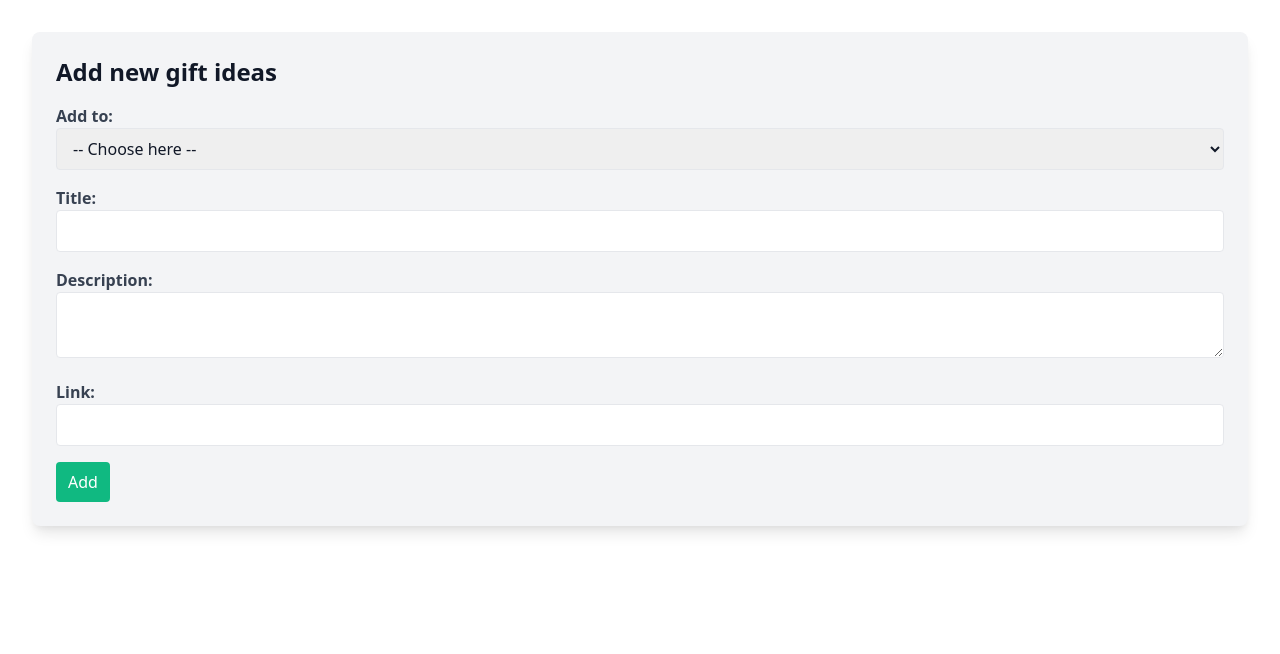
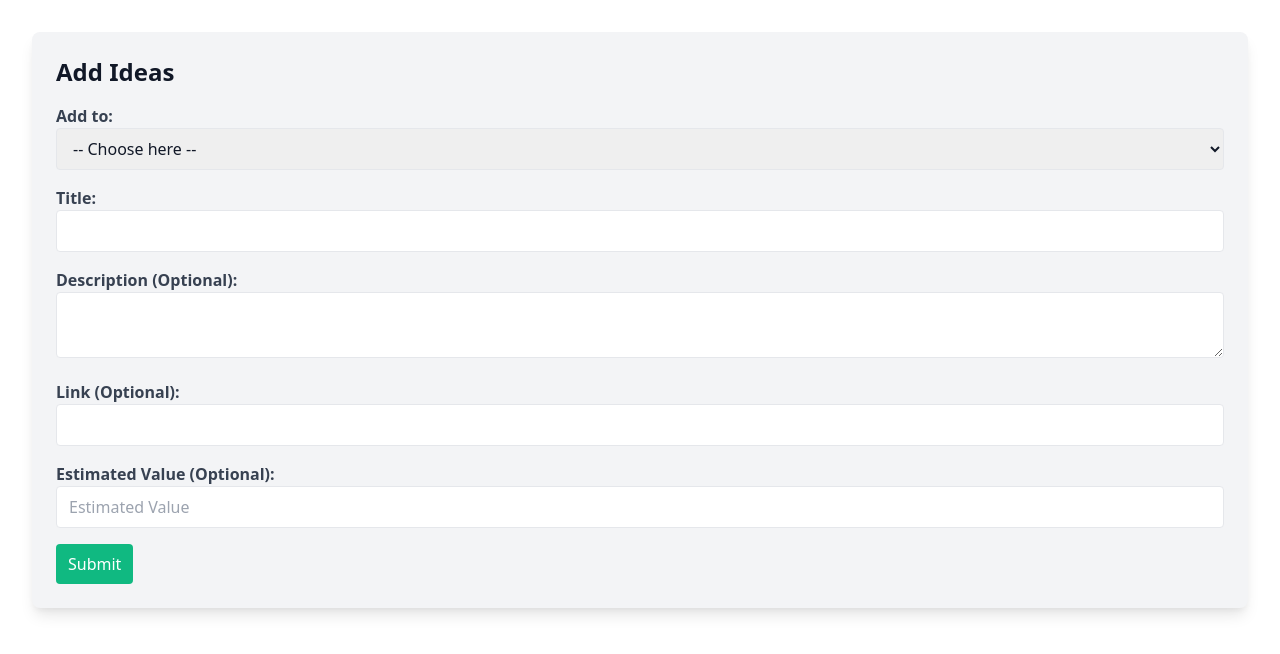
Before and after one commit to icbestCA/dockergiftmanager, a Flask app: page /add2/ in a window 1280 px wide. Shown: the part 80-734 px from the top of the page. Run offline with Flask 3, Linux system fonts and the light colour scheme; the visitor is signed in with stand-in values (Sample User, id 1).

Commit message:
added suggestion value

```diff
--- a/app.py
+++ b/app.py
@@ -213,6 +213,7 @@ def add2():
         name = request.form['name']
         description = request.form.get('description', '')
         link = request.form.get('link', '')
+        value = request.form.get('value', None)  # Optional field
 
         # You can customize how you retrieve the currently logged-in user here
         # For example, if you're storing the username in the session:
@@ -229,6 +230,7 @@ def add2():
             'gift_name': name,
             'description': description,
             'link': link,
+            'value': value,
             'added_by': added_by,  # Track who added the idea
             'bought_by': None  # Initialize as not bought
         }
@@ -267,6 +269,7 @@ def add_idea(selected_user_id):
         name = request.form['name']
         description = request.form.get('description', '')
         link = request.form.get('link', '')
+        value = request.form.get('value', None)  # Optional field
 
         # You can customize how you retrieve the currently logged-in user here
         # For example, if you're storing the username in the session:
@@ -282,6 +285,7 @@ def add_idea(selected_user_id):
             'gift_name': name,
             'description': description,
             'link': link,
+            'value': value,
             'added_by': added_by,  # Track who added the idea
             'bought_by': None  # Initialize as not bought
         }
@@ -639,6 +643,7 @@ def edit_idea(idea_id):
                 # Update idea details with submitted form data
                 idea['description'] = request.form.get('description', '')
                 idea['link'] = request.form.get('link', '')
+                idea['value'] = request.form.get('value', None)
 
                 # Update the JSON file with the modified data
                 update_gift_ideas_json(gift_ideas_data)
--- a/templates/add2.html
+++ b/templates/add2.html
@@ -16,7 +16,7 @@
     </header>
     <main class="container mx-auto p-8">
         <section class="bg-gray-100 shadow-lg rounded-lg p-6">
-            <h1 class="text-2xl font-semibold mb-4">Add new gift ideas</h1>
+            <h1 class="text-2xl font-semibold mb-4">Add Ideas</h1>
             <form action="{{ url_for('add2', selected_user_id=selected_user_id) }}" method="post">
                 <div class="mb-4">
                     <label for="user" class="block text-gray-700 font-bold">Add to:</label>
@@ -32,14 +32,19 @@
                     <input type="text" name="name" id="name" class="border rounded py-2 px-3 w-full" required>
                 </div>
                 <div class="mb-4">
-                    <label for="description" class="block text-gray-700 font-bold">Description:</label>
+                    <label for="description" class="block text-gray-700 font-bold">Description (Optional):</label>
                     <textarea name="description" id="description" class="border rounded py-2 px-3 w-full"></textarea>
                 </div>
                 <div class="mb-4">
-                    <label for="link" class="block text-gray-700 font-bold">Link:</label>
+                    <label for="link" class="block text-gray-700 font-bold">Link (Optional):</label>
                     <input type="url" name="link" id="link" class="border rounded py-2 px-3 w-full">
                 </div>
-                <button type="submit" class="bg-green-500 text-white px-3 py-2 rounded">Add</button>
+                <div class="mb-4">
+                    <label for="value" class="block text-gray-700 font-bold">Estimated Value (Optional):</label>
+                    <input type="number" id="value" name="value" step="1" placeholder="Estimated Value"
+                        class="border rounded py-2 px-3 w-full">
+                </div>
+                <button type="submit" class="bg-green-500 text-white px-3 py-2 rounded">Submit</button>
             </form>
         </section>
     </main>
--- a/templates/my_ideas.html
+++ b/templates/my_ideas.html
@@ -61,6 +61,9 @@
                         <div class="flex-1">
                             <h2 class="text-lg font-semibold">{{ gift_idea.gift_name }}</h2>
                             <p class="text-gray-600 description">{{ gift_idea.description }}</p>
+                            {% if gift_idea.value %}
+                            <p class="text-gray-600">Estimated Value: ${{ gift_idea.value }}</p>
+                            {% endif %}
                             <p class="text-gray-600">Added By: {{ gift_idea.added_by }}</p>
                         </div>
                         <div class="idea-actions flex items-center space-x-2 mt-4">
--- a/templates/user_gift_ideas.html
+++ b/templates/user_gift_ideas.html
@@ -53,6 +53,9 @@
                             <div class="flex-1 min-w-0 mb-2 sm:mb-0">
                                 <h2 class="text-lg font-semibold break-words">{{ gift_idea.gift_name }}</h2>
                                 <p class="text-gray-600 description">{{ gift_idea.description }}</p>
+                                {% if gift_idea.value %}
+                                <p class="text-gray-600">Estimated Value: ${{ gift_idea.value }}</p>
+                                {% endif %}
                                 <p class="text-gray-600">Added By: {{ get_full_name(gift_idea.added_by) }}</p>
                             </div>
                             <div class="flex flex-col sm:flex-row items-start sm:items-center sm:space-x-2 idea-actions">
```
Also changed, not shown: templates/add_idea.html (+8 -6 lines), templates/edit_idea.html (+21 -12 lines).
